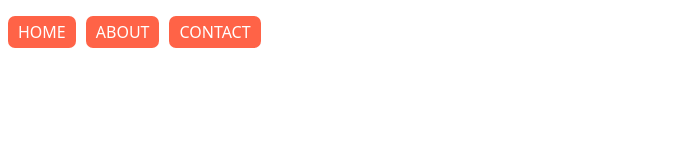
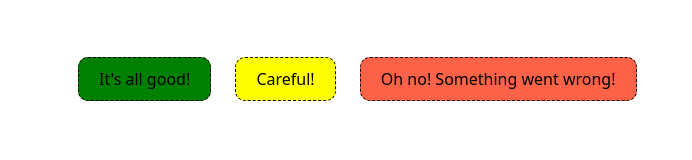
Before and after one commit to kys0017/css-layout-masterclass, a website built with Vite: page index.html in a window 1280 px wide. Shown: the whole page, without its empty margins (0-692 px from the left). Built offline with nearby package versions, Linux system fonts and the light colour scheme.

Commit message:
✨ 4.2 @extend

```diff
--- a/index.html
+++ b/index.html
@@ -7,16 +7,8 @@
     <title>CSS Layout Masterclass</title>
   </head>
   <body>
-    <ul>
-      <li>
-        <a href="#">Home</a>
-      </li>
-      <li>
-        <a href="#">About</a>
-      </li>
-      <li>
-        <a href="#">Contact</a>
-      </li>
-    </ul>
+    <span class="success">It's all good!</span>
+    <span class="warning">Careful!</span>
+    <span class="error">Oh no! Something went wrong!</span>
   </body>
 </html>
--- a/styles/style.scss
+++ b/styles/style.scss
@@ -1,27 +1,26 @@
 body {
-    font-family: system-ui, -apple-system, BlinkMacSystemFont, Segoe UI, Roboto, Oxygen, Ubuntu, Cantarell, Open Sans, Helvetica Neue, sans-serif;
+  font-family: system-ui, -apple-system, BlinkMacSystemFont, Segoe UI, Roboto, Oxygen, Ubuntu, Cantarell, Open Sans, Helvetica Neue, sans-serif;
+  padding: 60px;
 }
 
-ul {
-    list-style-type: none;
-    padding: 0;
-    display: flex;
-    gap: 10px;
-    li {
-        background-color: tomato;
-        color: white;
-        padding: 5px 10px;
-        border-radius: 7px ;
-        &:hover {
-            opacity: .8;
-            a {
-                color: gray;
-            }
-        }
-        a {
-            text-decoration: none;
-            color: white;
-            text-transform: uppercase;
-        }
-    }
+%alert {
+  margin: 10px;
+  padding: 10px 20px;
+  border-radius: 10px;
+  border: 1px dashed black;
 }
+
+.success {
+  @extend %alert;
+  background-color: green;
+}
+
+.error {
+  @extend %alert;
+  background-color: tomato;
+}
+
+.warning {
+  @extend %alert;
+  background-color: yellow;
+}
```
